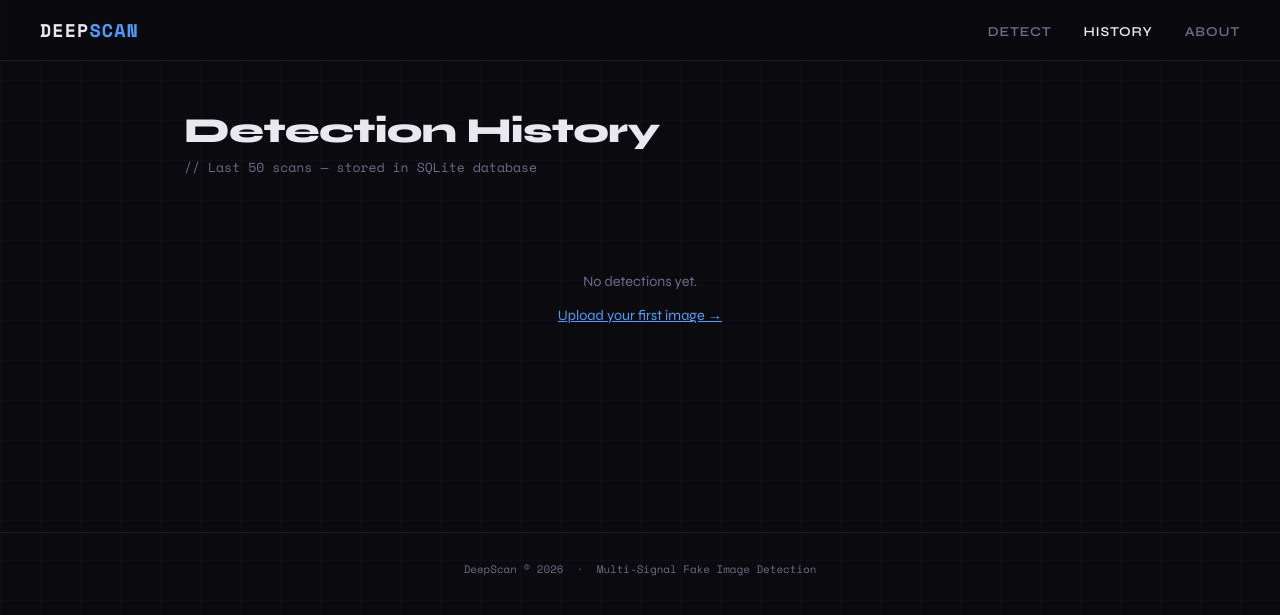
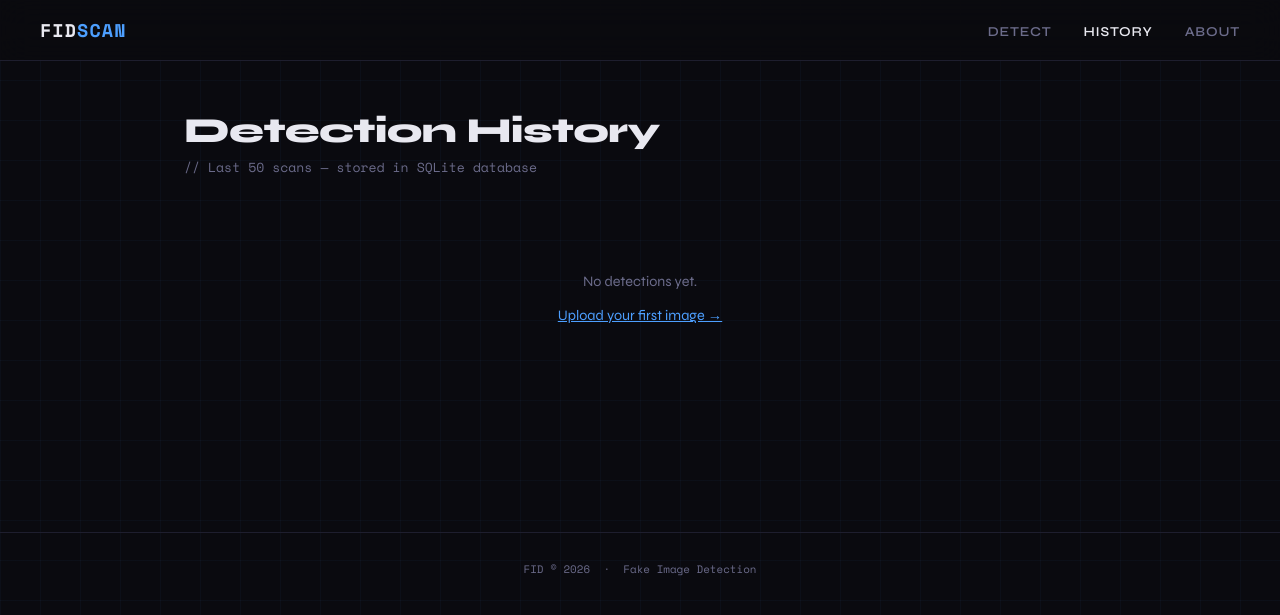
Before and after one commit to TyagiPratush/deepscan, a Flask app: page /history in a window 1280 px wide. Shown: the top 615 px of the page. Run offline with Flask 3, Linux system fonts and the light colour scheme; data that the repository does not hold is empty.

Commit message:
Rename DeepScan to FID in history.html

```diff
--- a/templates/history.html
+++ b/templates/history.html
@@ -3,7 +3,7 @@
 <head>
 <meta charset="UTF-8">
 <meta name="viewport" content="width=device-width, initial-scale=1.0">
-<title>History — DeepScan</title>
+<title>History — FID</title>
 <link rel="preconnect" href="https://fonts.googleapis.com">
 <link href="https://fonts.googleapis.com/css2?family=Space+Mono:wght@400;700&family=Syne:wght@400;600;800&display=swap" rel="stylesheet">
 <style>
@@ -94,7 +94,7 @@
 </head>
 <body>
 <nav>
-  <a class="logo" href="/">Deep<span>Scan</span></a>
+  <a class="logo" href="/">FID<span>Scan</span></a>
   <ul>
     <li><a href="/">Detect</a></li>
     <li><a href="/history" class="active">History</a></li>
@@ -159,6 +159,6 @@
   {% endif %}
 </div>
 
-<footer>DeepScan &copy; 2026 &nbsp;·&nbsp; Multi-Signal Fake Image Detection</footer>
+<footer>FID &copy; 2026 &nbsp;·&nbsp; Fake Image Detection</footer>
 </body>
 </html>
```
